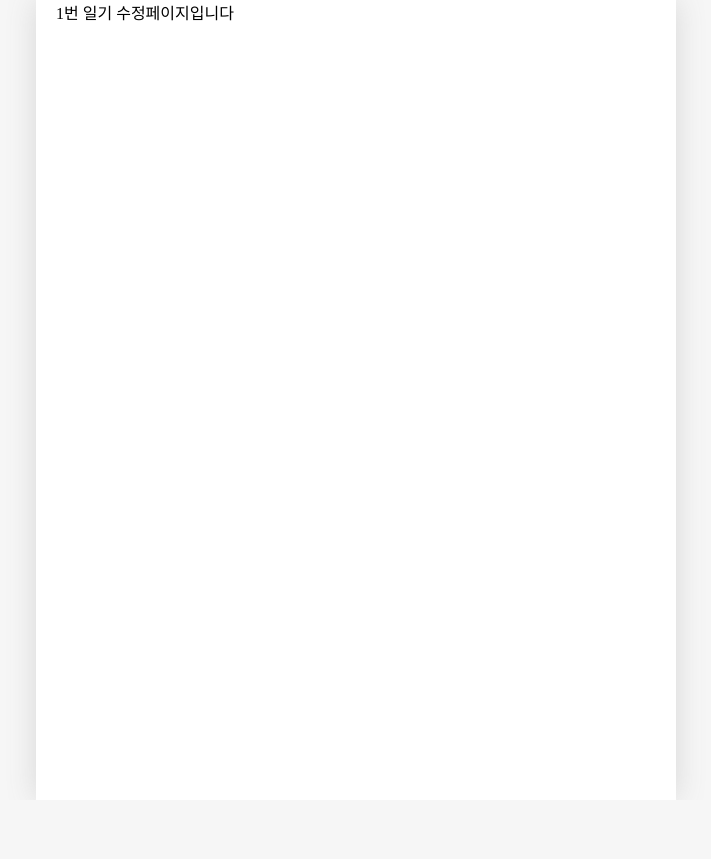
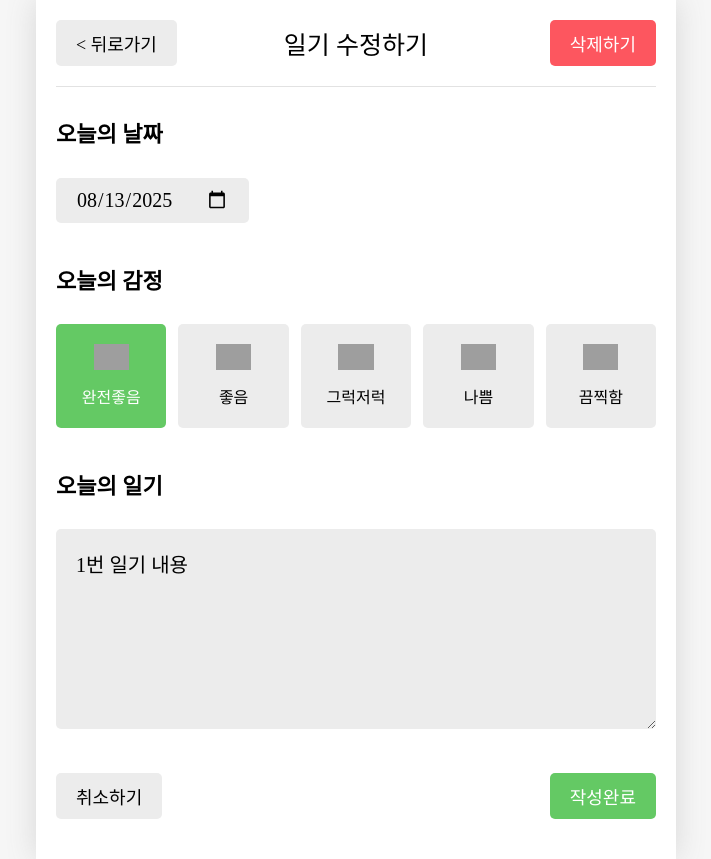
Before and after one commit to gongonii/OneBite-React, a React (Vite) app: page /edit/1 in a window 1280 px wide. Shown: the whole page, without its empty margins (284-995 px from the left). Before the commit the page ends 800 px from the top, so only its background shows below. Built offline with nearby package versions, Linux system fonts and the light colour scheme; grey boxes are pictures that could not be loaded; a web font is replaced by a local one.

Commit message:
Edit  페이지 구현

```diff
--- a/src/components/Editor.jsx
+++ b/src/components/Editor.jsx
@@ -2,7 +2,7 @@
 import "./Editor.css";
 import EmotionItem from "./EmotionItem";
 import Button from "./Button";
-import { useState } from "react";
+import { useState, useEffect } from "react";
 import { useNavigate } from "react-router-dom";
 
 const emotionList = [
@@ -44,13 +44,22 @@
   return `${year}-${month}-${date}`;
 };
 
-const Editor = ({ onSubmit }) => {
-  const nav = useNavigate();
+const Editor = ({ initData, onSubmit }) => {
   const [input, setInput] = useState({
     createdDate: new Date(),
     emotionId: 3,
     content: "",
   }); //사용자가 입력한 정보들을 하나의 state에 저장
+  const nav = useNavigate();
+
+  useEffect(() => {
+    if (initData) {
+      setInput({
+        ...initData,
+        createdDate: new Date(Number(initData.createdDate)),
+      });
+    }
+  }, [initData]); // initData가 변경될 때마다 setInput을 가져와서 모든 데이터 다시 넣기
 
   //date객체로 변환하기
   const onChangeInput = (e) => {
--- a/src/pages/Edit.jsx
+++ b/src/pages/Edit.jsx
@@ -1,8 +1,61 @@
-import { useParams } from "react-router-dom";
+//Header컴포넌트, Editor컴포넌트로 구성
+import Header from "../components/Header";
+import Button from "../components/Button";
+import Editor from "../components/Editor";
+import { useNavigate, useParams } from "react-router-dom";
+import { useContext, useEffect, useState } from "react";
+import { DiaryDispatchContext, DiaryStateContext } from "../App";
 
 const Edit = () => {
   const params = useParams();
-  return <div>{params.id}번 일기 수정페이지입니다</div>;
+  const nav = useNavigate();
+  const { onDelete, onUpdate } = useContext(DiaryDispatchContext);
+  const data = useContext(DiaryStateContext); // 전체 일기 데이터 불러오기
+  const [curDiaryItem, setCurDiaryItem] = useState();
+
+  useEffect(() => {
+    const currentDiaryItem = data.find(
+      (item) => String(item.id) === String(params.id)
+    );
+    if (!currentDiaryItem) {
+      window.alert("존재하지 않는 일기입니다.");
+      nav(`/`, { replace: true });
+    }
+
+    setCurDiaryItem(currentDiaryItem);
+  }, [params.id]); // prams.id가 바뀌거나 일기의 data state가 변경될때만 실행,mount될때만 실행
+
+  //브라우저에 팝업창을 띄우는 함수 window.Confirm, 확인을 누르면 true반환함
+  const onClickDelete = () => {
+    if (window.confirm("일기를 정말 삭제할까요? 다시 복구되지 않아요!")) {
+      //일기 삭제 로직
+      onDelete(params.id);
+      nav(`/`, { replace: true });
+    }
+  };
+  const onSubmit = (input) => {
+    if (window.confirm("일기를 정말 수정할까요?"))
+      onUpdate(
+        params.id,
+        input.createdDate.getTime(),
+        input.emotionId,
+        input.content
+      ); //순서지키기
+    nav("/", { replace: true });
+  };
+
+  return (
+    <div>
+      <Header
+        title={"일기 수정하기"}
+        leftChild={<Button onClick={() => nav(-1)} text={"< 뒤로가기"} />}
+        rightChild={
+          <Button onClick={onClickDelete} text={"삭제하기"} type={"NEGATIVE"} />
+        }
+      />
+      <Editor initData={curDiaryItem} onSubmit={onSubmit} />
+    </div>
+  );
 };
 
 export default Edit;
```
